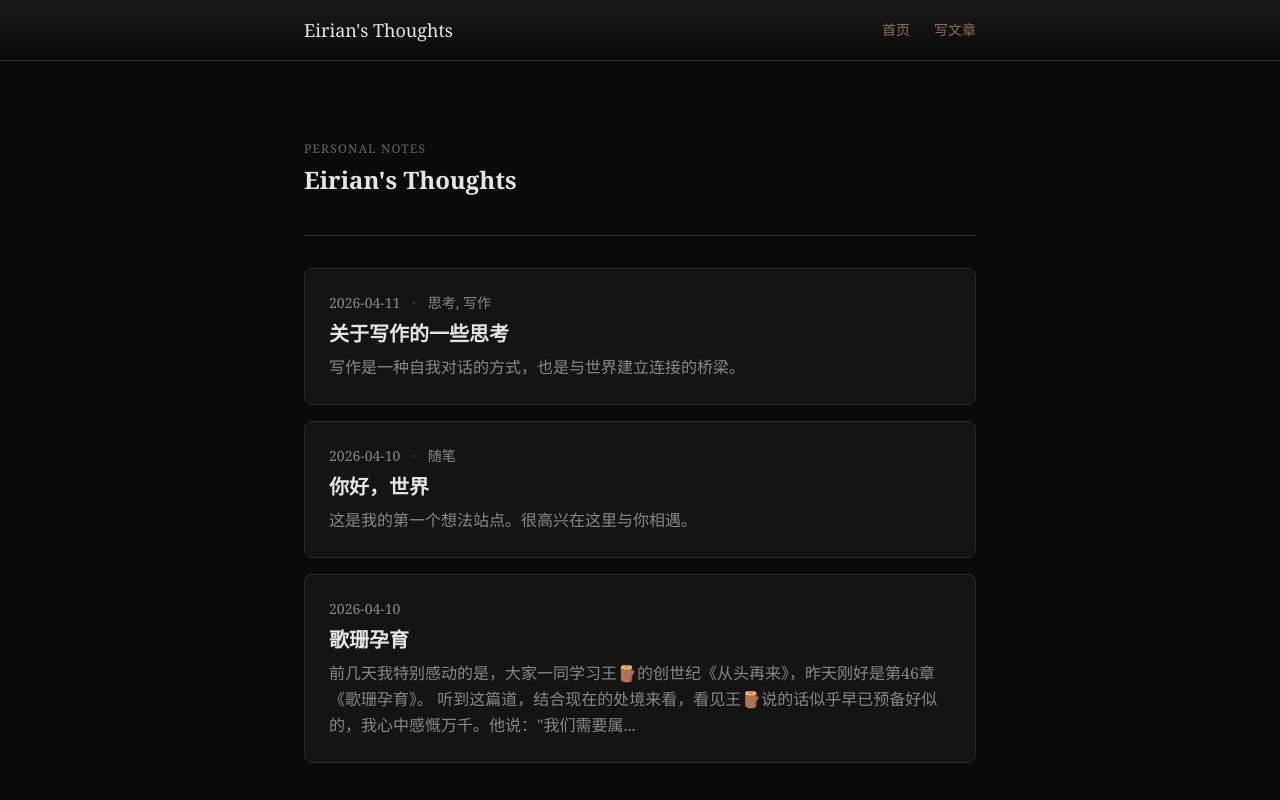
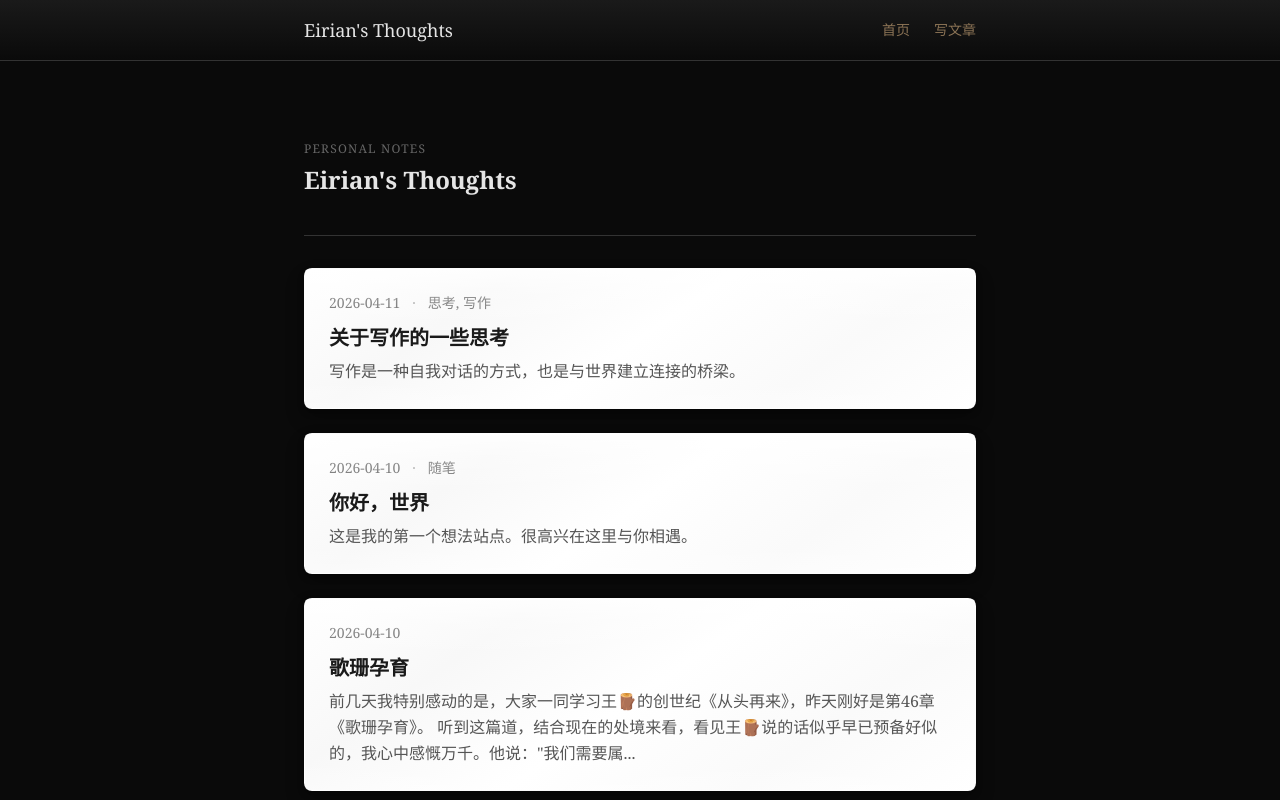
Before and after one commit to Eirian-design/my-thoughts, a Next.js app: page / in a window 1280 px wide. Shown: the top 800 px of the page. Built offline with nearby package versions, Linux system fonts and the light colour scheme.

Commit message:
style: 首页文章卡片也用白色光泽

```diff
--- a/src/app/page.tsx
+++ b/src/app/page.tsx
@@ -18,11 +18,11 @@ export default function Home() {
         </h1>
       </header>
 
-      {/* 文章列表 */}
-      <section className="space-y-4">
+      {/* 文章列表 - 白色光泽卡片 */}
+      <section className="space-y-6">
         {sortedPosts.map((post) => (
-          <article key={post.id} className="post-card p-6 rounded-lg">
-            <div className="flex items-center gap-3 mb-2 text-sm" style={{ color: '#888' }}>
+          <article key={post.id} className="article-card p-6 rounded-lg">
+            <div className="flex items-center gap-3 mb-3 text-sm" style={{ color: '#666' }}>
               <time>{post.date}</time>
               {post.tags.length > 0 && (
                 <>
@@ -32,10 +32,10 @@ export default function Home() {
               )}
             </div>
             <Link href={`/post/${post.id}`} className="block group">
-              <h2 className="text-xl font-serif font-normal mb-2 group-hover:opacity-70 transition-opacity post-title" style={{ color: '#e5e5e5' }}>
+              <h2 className="text-xl font-serif font-normal mb-2 group-hover:opacity-70 transition-opacity" style={{ color: '#1a1a1a' }}>
                 {post.title}
               </h2>
-              <p className="text-base leading-relaxed" style={{ color: '#888' }}>
+              <p className="text-base leading-relaxed" style={{ color: '#555' }}>
                 {post.excerpt}
               </p>
             </Link>
```
